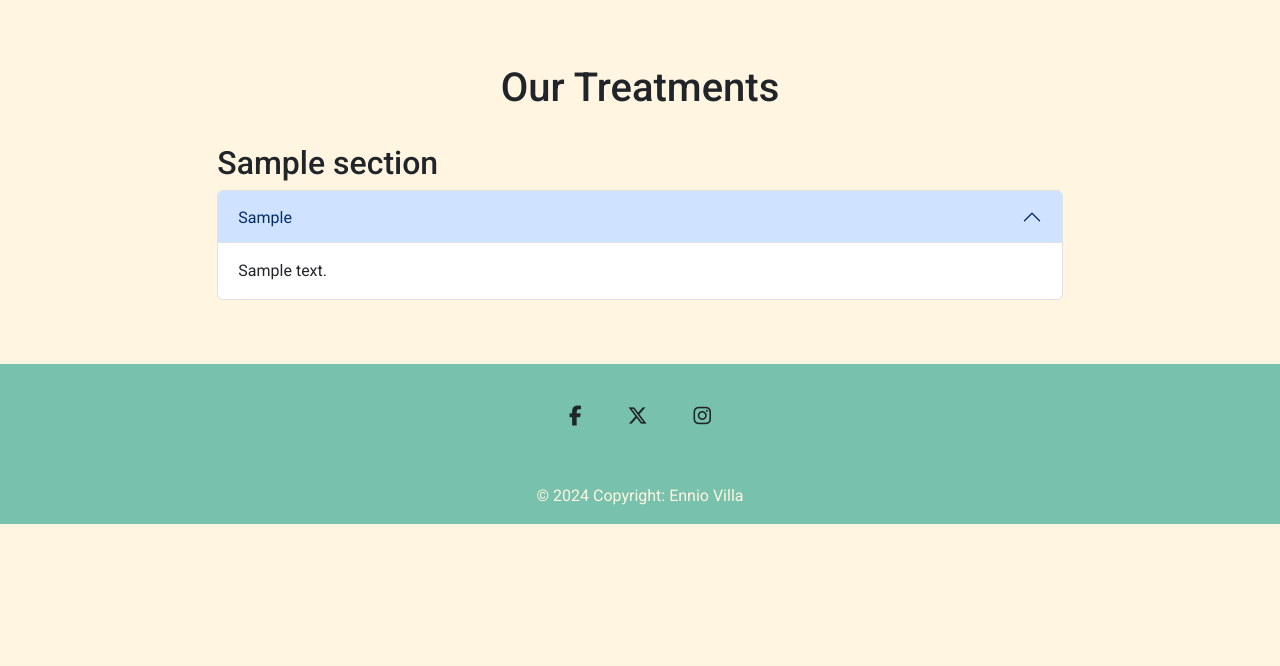
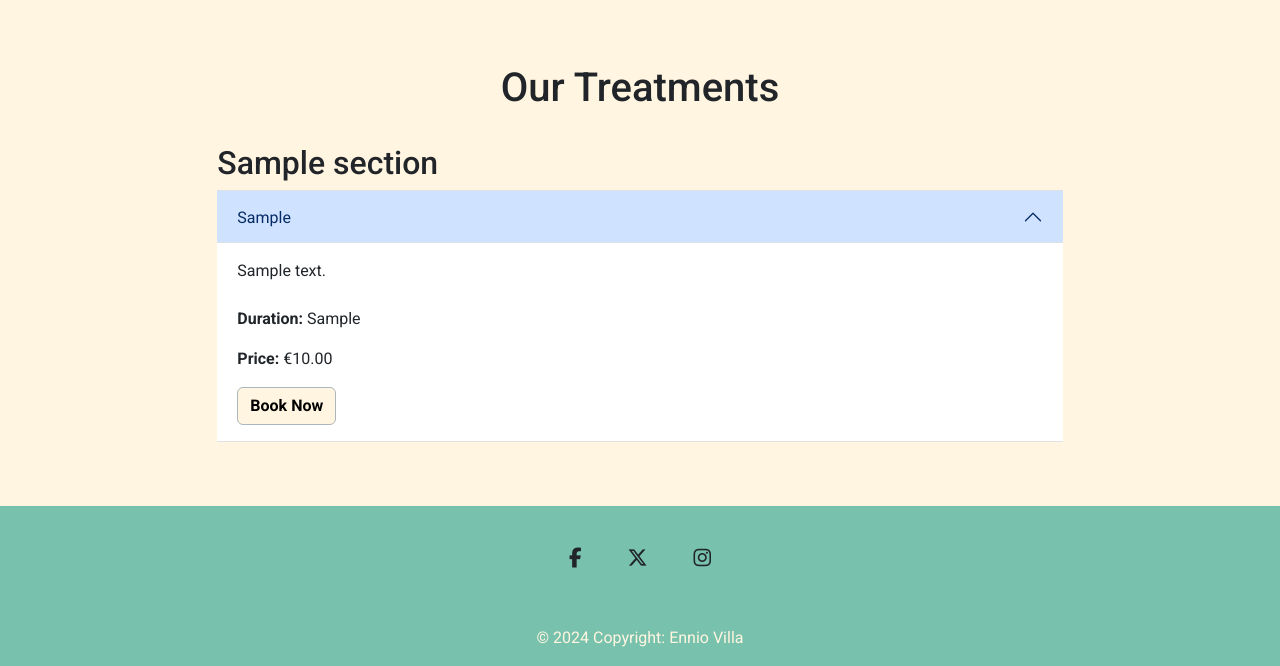
Before and after one commit to enniovilla/project-4-ci, a Django app: page /treatments/ in a window 1280 px wide. Shown: the part 136-802 px from the top of the page. Before the commit the page ends 660 px from the top, so only its background shows below. Run offline with Django 5.2, Linux system fonts and the light colour scheme; tables that the repository leaves empty hold one stand-in row (values such as "Sample post"); some libraries are stand-ins or nearby versions.

Commit message:
Add duration and price

```diff
--- a/treatments/models.py
+++ b/treatments/models.py
@@ -14,6 +14,8 @@ class AccordionItem(models.Model):
     section = models.ForeignKey(Section, related_name='accordion_items', on_delete=models.CASCADE)
     header = models.CharField(max_length=100)
     body = models.TextField()
+    duration = models.CharField(max_length=50)
+    price = models.DecimalField(max_digits=10, decimal_places=2)
 
     def __str__(self):
         return self.header
--- a/treatments/templates/treatments/treatments.html
+++ b/treatments/templates/treatments/treatments.html
@@ -4,7 +4,7 @@
 <section>
     <div class="row justify-content-center">
         <div class="col-8">
-            <div class="accordion" id="accordionPanelsStayOpenExample">
+            <div class="accordion accordion-flush" id="accordionPanelsStayOpenExample">
                 <h1 class="text-center">Our Treatments</h1>
                 <br>
                 {% for section in sections %}
@@ -21,6 +21,10 @@
                             <div id="collapse{{ item.id }}" class="accordion-collapse collapse {% if forloop.first %}show{% endif %}">
                                 <div class="accordion-body">
                                     {{ item.body }}
+                                    <br><br>
+                                    <p><strong>Duration:</strong> {{ item.duration }}</p>
+                                    <p><strong>Price:</strong> €{{ item.price }}</p>
+                                    <button class="btn btn-light btn-old-lace border border-dark-subtle fw-bold me-2" type="button">Book Now</button>
                                 </div>
                             </div>
                         </div>
```
Also changed, not shown: treatments/migrations/0004_accordionitem_duration_accordionitem_price.py (added).
